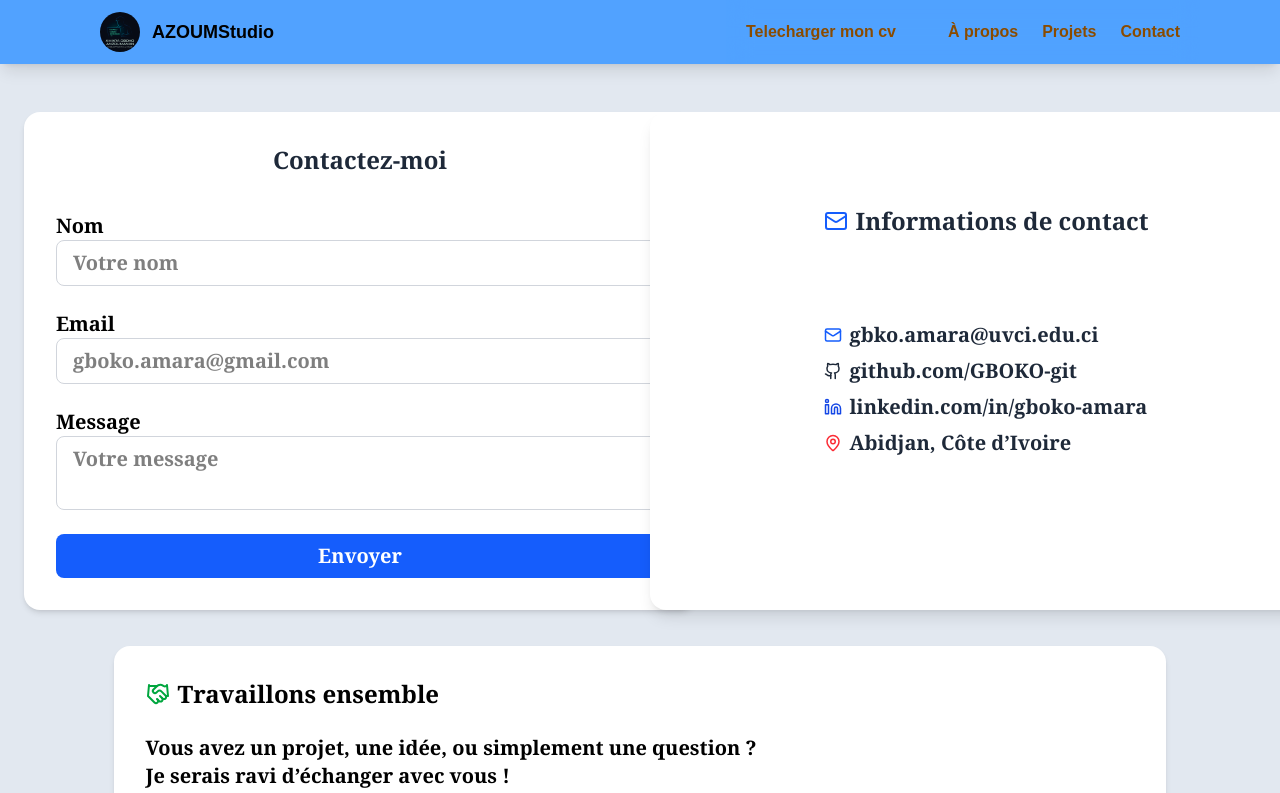
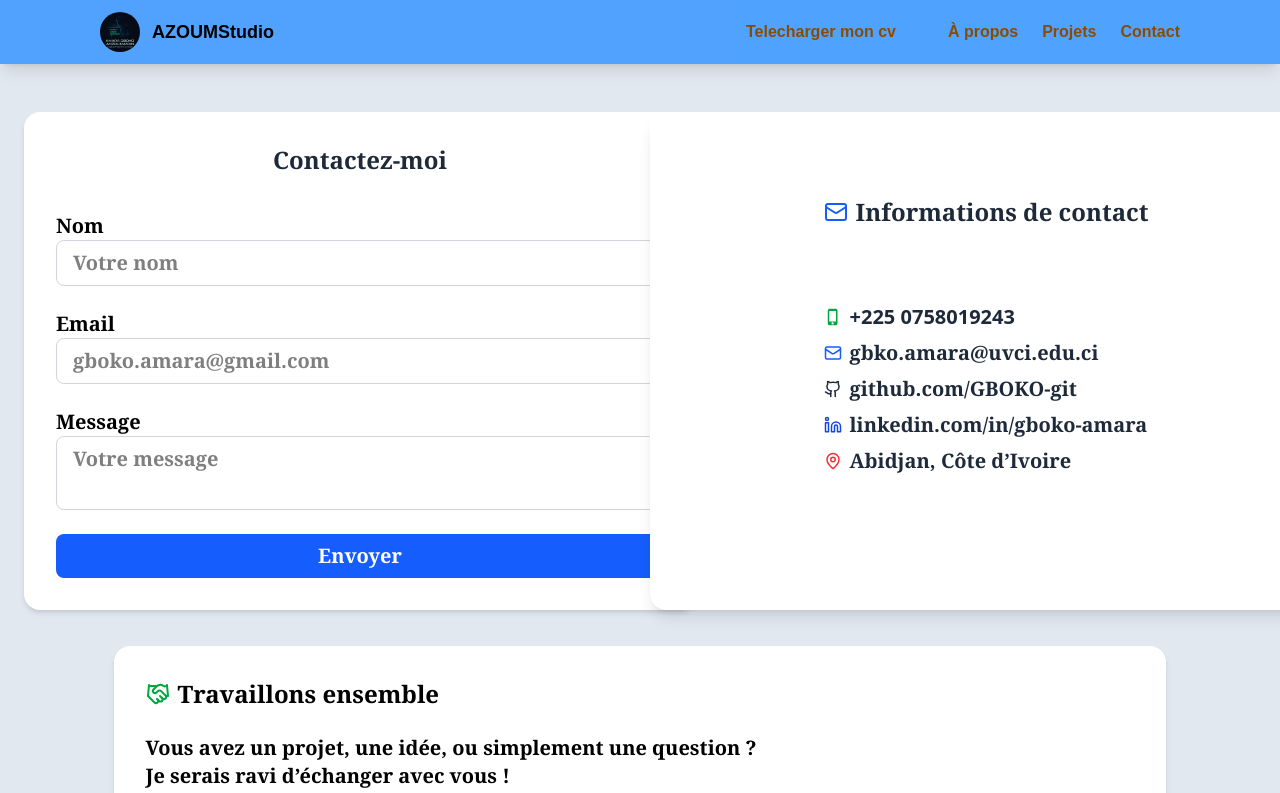
Before and after one commit to GBOKO-git/CheckpointNextJS, a Next.js app: page /Contact in a window 1280 px wide. Shown: the top 793 px of the page. Built offline with nearby package versions, Linux system fonts and the light colour scheme.

Commit message:
fix: update

```diff
--- a/package.json
+++ b/package.json
@@ -16,7 +16,8 @@
     "react": "^19.0.0",
     "react-dom": "^19.0.0",
     "react-icons": "^5.5.0",
-    "react-typed": "^2.0.12"
+    "react-typed": "^2.0.12",
+    "sonner": "^2.0.7"
   },
   "devDependencies": {
     "@tailwindcss/postcss": "^4",
--- /dev/null
+++ b/src/Components/PhoneNumber.jsx
@@ -0,0 +1,34 @@
+"use client";
+import { MdOutlinePhoneIphone, MdPhoneInTalk } from "react-icons/md";
+import { toast } from "sonner";
+
+export default function PhoneItem() {
+  const phoneNumber = "+225 0758019243";
+
+  const handleClick = () => {
+    const isMobile = /Mobi|Android/i.test(navigator.userAgent);
+
+    if (isMobile) {
+      //  Lancer l'appel
+      window.location.href = `tel:${phoneNumber}`;
+    } else {
+      //  Copier le numéro
+      navigator.clipboard.writeText(phoneNumber);
+      toast.success("Numéro copié dans le presse-papier 📋", {
+        description: phoneNumber,
+        duration: 2000,
+      });
+    }
+  };
+
+  return (
+    <li
+      className="flex items-center gap-2 cursor-pointer font-sans relative group"
+      onClick={handleClick}
+    >
+      <MdOutlinePhoneIphone size={18} className="text-green-600" />
+      <p>{phoneNumber}</p>
+      <MdPhoneInTalk className="text-red-400 opacity-0 group-hover:opacity-100" />
+    </li>
+  );
+}
--- a/src/app/Contact/page.jsx
+++ b/src/app/Contact/page.jsx
@@ -1,7 +1,9 @@
 "use client";
 
 import { Mail, Github, Linkedin, MapPin, Handshake } from "lucide-react";
+import { MdOutlinePhoneIphone } from "react-icons/md";
 import { useState } from "react";
+import PhoneItem from "@/Components/PhoneNumber";
 
 const Contact = () => {
   const [form, setForm] = useState({ name: "", email: "", message: "" });
@@ -149,6 +151,8 @@ const Contact = () => {
             </h2>
 
             <ul className="space-y-2 text-gray-800 max-sm:font-bold">
+
+              <PhoneItem/>
               <li className="flex items-center gap-2">
                 <Mail size={18} className="text-blue-600" />
                 <a
--- a/src/app/layout.js
+++ b/src/app/layout.js
@@ -34,6 +34,8 @@ import { Geist, Geist_Mono } from "next/font/google";
 import "./globals.css";
 import Header from "@/Components/Header";
 import Footer from "@/Components/Footer";
+import { Toaster } from "sonner";
+
 
 const geistSans = Geist({
   variable: "--font-geist-sans",
@@ -57,6 +59,7 @@ export default function RootLayout({ children }) {
         <Header />
         {children}
         <Footer />
+        <Toaster richColors position="top-right" />
       </body>
     </html>
   );
```
Also changed, not shown: src/Components/ProjectCard.jsx (+0 -17 lines), 1 other file (tests, documents, lock files or other folders).
